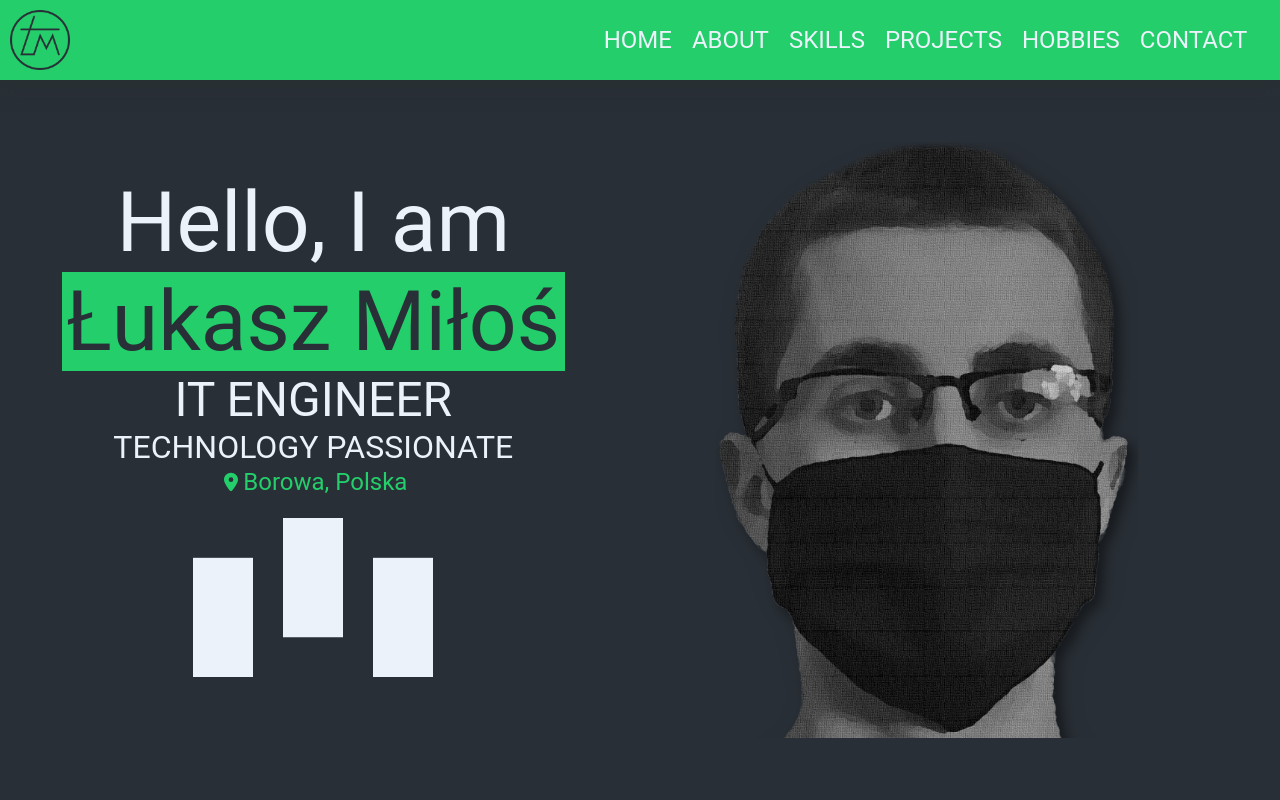
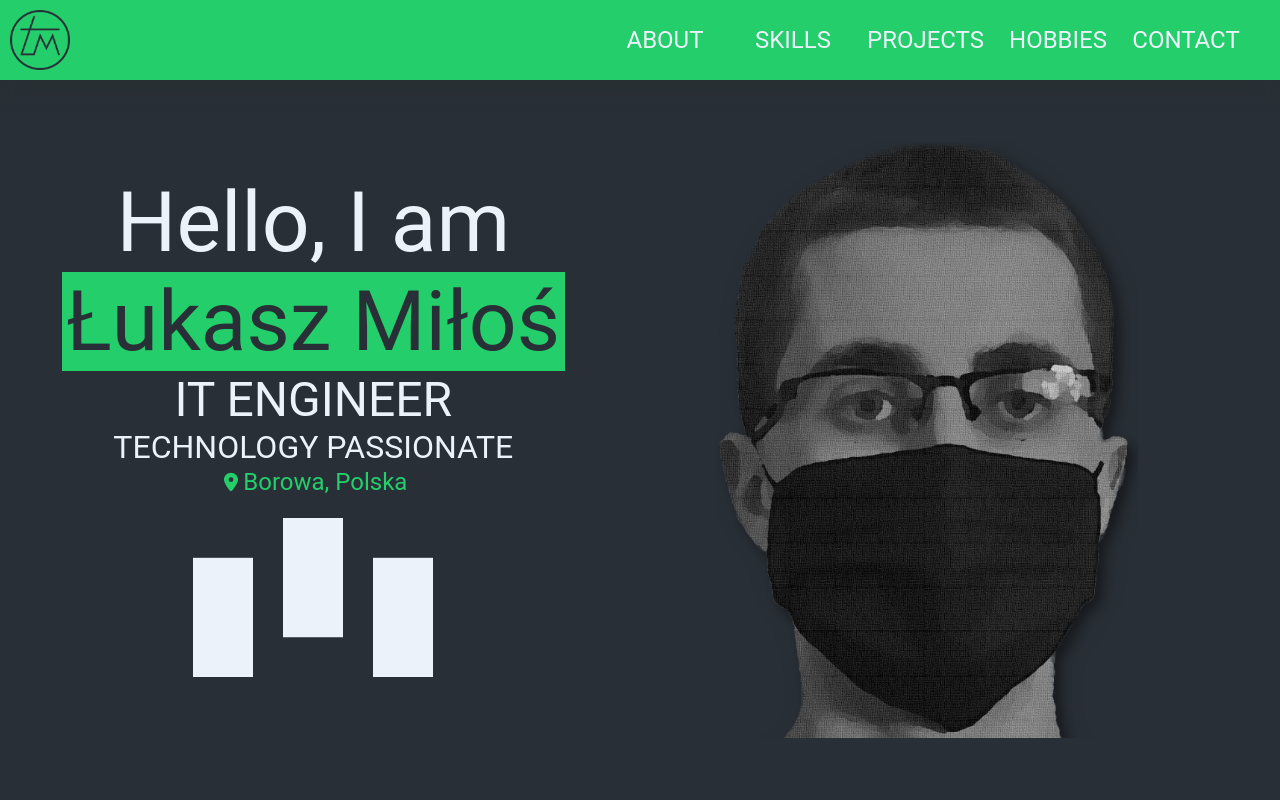
Before and after one commit to Coolxer/AboutMe, a Next.js app: page / in a window 1280 px wide. Shown: the top 800 px of the page. Built offline with nearby package versions, Linux system fonts and the light colour scheme.

Commit message:
add link to logos and remove home buttons

```diff
--- a/src/components/Footer/Footer.tsx
+++ b/src/components/Footer/Footer.tsx
@@ -12,7 +12,7 @@ import { FontAwesomeIcon } from '@fortawesome/react-fontawesome';
 import * as Styled from 'components/Footer/Footer.style';
 import Logo from 'components/Logo/Logo';
 
-const links = ['home', 'about', 'skills', 'projects', 'hobbies', 'contact'];
+const links = ['about', 'skills', 'projects', 'hobbies', 'contact'];
 
 const Footer = () => (
     <Styled.Wrapper>
--- a/src/components/Logo/Logo.style.ts
+++ b/src/components/Logo/Logo.style.ts
@@ -1,6 +1,7 @@
 import styled from 'styled-components';
+import { Link } from 'react-scroll';
 
-export const Wrapper = styled.div`
+export const Wrapper = styled(Link)`
     position: relative;
 
     width: 60px;
--- a/src/components/Logo/Logo.tsx
+++ b/src/components/Logo/Logo.tsx
@@ -12,7 +12,14 @@ type Props = {
 };
 
 const Logo = ({ grayed, colorized, className }: Props) => (
-    <Styled.Wrapper className={className}>
+    <Styled.Wrapper
+        className={className}
+        activeClass="active"
+        to="home"
+        spy={true}
+        smooth={true}
+        offset={-100}
+        duration={500}>
         <Image
             src={grayed ? LogoGrayed : colorized ? LogoColorized : LogoWhited}
             alt="logo"
--- a/src/components/Menu/Menu.tsx
+++ b/src/components/Menu/Menu.tsx
@@ -1,7 +1,7 @@
 import * as Styled from 'components/Menu/Menu.style';
 import { Link } from 'react-scroll';
 
-const items = ['home', 'about', 'skills', 'projects', 'hobbies', 'contact'];
+const items = ['about', 'skills', 'projects', 'hobbies', 'contact'];
 
 type Props = {
     isOpen: boolean;
```
